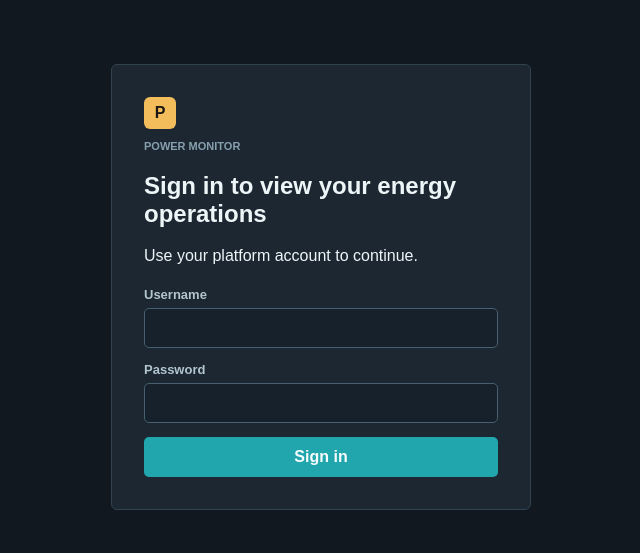
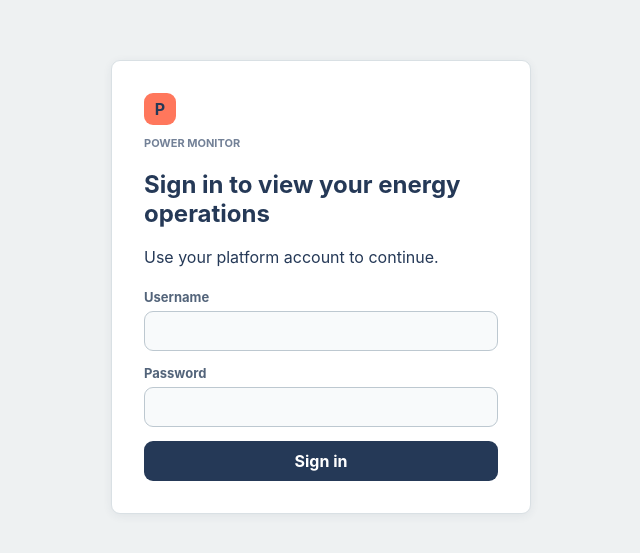
Before and after one commit to phuongl-ampere/test-iot-nano, a Next.js app in the folder apps/powermonitor/: page / in a window 1280 px wide. Shown: the part 113-666 px from the top of the page, without its empty margins (319-959 px from the left). Built offline with nearby package versions, Linux system fonts and the light colour scheme; no server answers.

Commit message:
style: apply YMS theme to Power Monitor

```diff
--- a/apps/powermonitor/app/globals.css
+++ b/apps/powermonitor/app/globals.css
@@ -1,31 +1,39 @@
 :root {
-  color-scheme: dark;
-  --pm-canvas: #11181f;
-  --pm-sidebar: #0d151c;
-  --pm-surface: #1c2732;
-  --pm-surface-hover: #263744;
-  --pm-input: #16212b;
-  --pm-border: #31424f;
-  --pm-border-strong: #46606e;
-  --pm-border-subtle: #293945;
-  --pm-text: #edf5f7;
-  --pm-text-muted: #b2c6cf;
-  --pm-text-dim: #87a0ad;
-  --pm-accent: #22a6ad;
-  --pm-accent-hover: #198c95;
-  --pm-accent-soft: #153a43;
-  --pm-accent-bright: #69dde2;
-  --pm-live: #48d3ad;
-  --pm-offline: #718793;
-  --pm-warning: #f3bd5b;
-  --pm-on-warning: #1c1710;
-  --pm-danger: #ff8275;
-  --pm-danger-soft: #3b252a;
-  --pm-danger-text: #ffb4ad;
-  --pm-on-accent: #f7fcfd;
+  color-scheme: light;
+  --yms-canvas: #eef1f2;
+  --yms-panel: #ffffff;
+  --yms-primary: #253957;
+  --yms-accent: #ff775c;
+  --yms-radius: 9px;
+  --yms-panel-shadow: 0 2px 10px rgb(37 57 87 / 7%);
+  --yms-font-sans: -apple-system, BlinkMacSystemFont, "Segoe UI", sans-serif;
+  --yms-font-serif: "Iowan Old Style", Iowan Old Style, Georgia, serif;
+  --pm-canvas: var(--yms-canvas);
+  --pm-sidebar: var(--yms-primary);
+  --pm-surface: var(--yms-panel);
+  --pm-surface-hover: #314866;
+  --pm-input: #f8fafb;
+  --pm-border: #d9e0e4;
+  --pm-border-strong: #bdc8d0;
+  --pm-border-subtle: #e8edef;
+  --pm-text: #253957;
+  --pm-text-muted: #53647a;
+  --pm-text-dim: #738197;
+  --pm-accent: var(--yms-primary);
+  --pm-accent-hover: #1c2d48;
+  --pm-accent-soft: #fff0ec;
+  --pm-accent-bright: var(--yms-accent);
+  --pm-live: #218765;
+  --pm-offline: #7a8796;
+  --pm-warning: #b87318;
+  --pm-on-warning: #253957;
+  --pm-danger: #bd4a42;
+  --pm-danger-soft: #fff0ee;
+  --pm-danger-text: #923a33;
+  --pm-on-accent: #ffffff;
   color: var(--pm-text);
   background: var(--pm-canvas);
-  font-family: Arial, Helvetica, sans-serif;
+  font-family: var(--yms-font-sans);
 }
 
 * {
@@ -58,7 +66,7 @@ button:focus-visible,
 a:focus-visible,
 select:focus-visible,
 input:focus-visible {
-  outline: 3px solid var(--pm-warning);
+  outline: 3px solid var(--yms-accent);
   outline-offset: 2px;
 }
 
@@ -1364,3 +1372,152 @@ button:disabled {
     border-bottom: 1px solid var(--pm-border);
   }
 }
+
+/* YMS surface and control refinements */
+.explorer {
+  --pm-border: rgb(255 255 255 / 18%);
+  --pm-border-strong: rgb(255 255 255 / 28%);
+  --pm-border-subtle: rgb(255 255 255 / 13%);
+  --pm-text: #f7f9fb;
+  --pm-text-muted: #c4d0dd;
+  --pm-text-dim: #a8b9cc;
+  --pm-accent: var(--yms-accent);
+  --pm-accent-hover: #ffffff;
+  --pm-accent-soft: rgb(255 119 92 / 18%);
+  --pm-accent-bright: #ffffff;
+  color: var(--pm-text);
+}
+
+.brand-mark {
+  border-radius: var(--yms-radius);
+  background: var(--yms-accent);
+}
+
+.explorer-tabs button[aria-selected="true"] {
+  border-color: var(--yms-accent);
+  background: rgb(255 119 92 / 18%);
+  color: #ffffff;
+}
+
+.brand-lockup strong,
+.workspace-header h1,
+.section-heading h2,
+.command-panel h2,
+.device-control-panel h2,
+.resource-edit-header h2,
+.drawer-form h3,
+.drawer-section h3,
+.profile-line-chart h3 {
+  font-family: "Iowan Old Style", Iowan Old Style, Georgia, serif;
+  letter-spacing: -0.01em;
+}
+
+.reading-strip,
+.unassigned-device-panel,
+.invitation-panel,
+.claim-device-panel,
+.telemetry-section,
+.asset-details,
+.resource-profile,
+.resource-share,
+.alert-panel,
+.profile-line-chart,
+.powermonitor-login-panel,
+.resource-edit-drawer {
+  border: 1px solid var(--pm-border);
+  border-radius: var(--yms-radius);
+  background: var(--yms-panel);
+  box-shadow: var(--yms-panel-shadow);
+}
+
+.telemetry-section,
+.asset-details,
+.invitation-panel,
+.claim-device-panel,
+.resource-profile,
+.resource-share,
+.alert-panel {
+  margin: 18px 0;
+  padding: 22px;
+}
+
+.reading-strip {
+  overflow: hidden;
+}
+
+.reading-strip > div:last-child {
+  border-right: 0;
+}
+
+.workspace-actions,
+.invitation-actions,
+.share-form,
+.profile-form,
+.command-controls,
+.drawer-form-actions {
+  flex-wrap: wrap;
+}
+
+.workspace-actions,
+.invitation-actions,
+.command-controls {
+  align-items: center;
+}
+
+.workspace-actions > button,
+.workspace-actions > form > button,
+.invitation-actions button,
+.share-form button,
+.profile-form button,
+.command-controls > button,
+.brightness-control button,
+.drawer-form button,
+.token-controls button,
+.powermonitor-login-action {
+  min-height: 38px;
+  border-radius: var(--yms-radius);
+}
+
+.range-control,
+.command-mode,
+.relay-actions {
+  min-height: 38px;
+  border-radius: var(--yms-radius);
+}
+
+.unassigned-device-list > li,
+.invitation-list li,
+.claim-device-panel input,
+.share-form input,
+.share-form select,
+.profile-form select,
+.command-controls select,
+.brightness-control input[type="number"],
+.drawer-form input,
+.drawer-form select,
+.token-controls input,
+.powermonitor-login-field input,
+.switch-state {
+  border-radius: var(--yms-radius);
+}
+
+@media (max-width: 760px) {
+  .workspace-actions,
+  .invitation-actions,
+  .share-form,
+  .profile-form,
+  .command-controls,
+  .drawer-form-actions {
+    align-items: stretch;
+  }
+
+  .telemetry-section,
+  .asset-details,
+  .invitation-panel,
+  .claim-device-panel,
+  .resource-profile,
+  .resource-share,
+  .alert-panel {
+    padding: 18px;
+  }
+}
```
Also changed, not shown: 2 other files (tests, documents, lock files or other folders).
